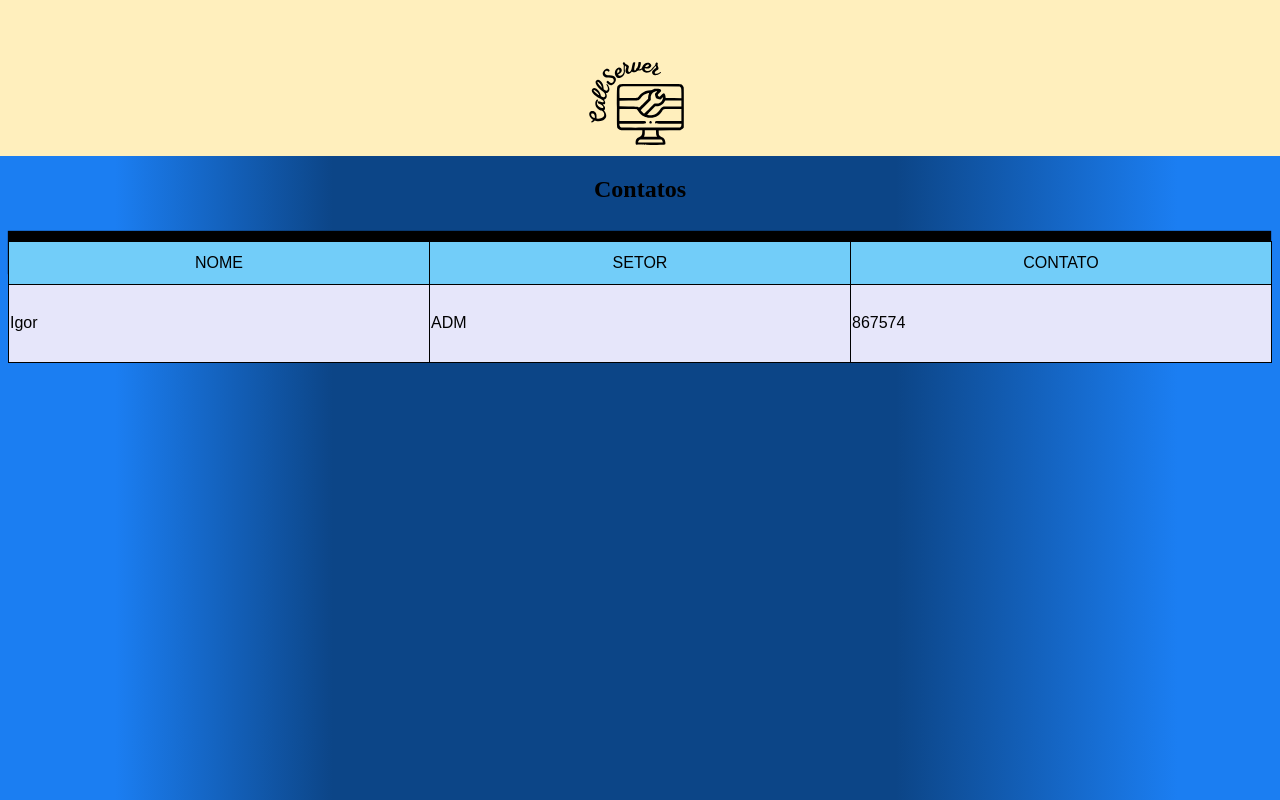
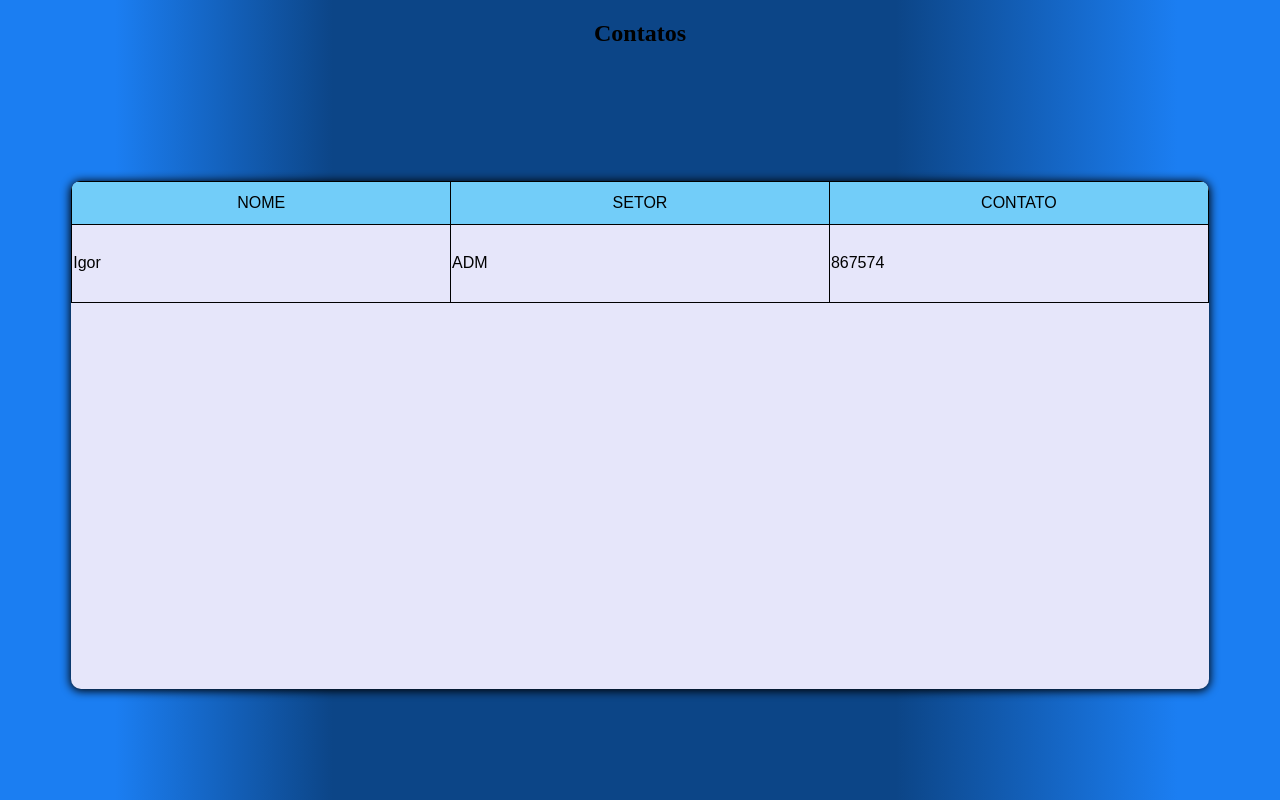
Before and after one commit to Igor-S-Souza/Trabalho-Final-1, a PHP site: page /ADM/contatos.php in a window 1280 px wide. Run offline with PHP 8.4, Linux system fonts and the light colour scheme; the visitor is signed in with stand-in values (Sample User, id 1); data comes from the database, SQL or seed files in the repository.

Commit message:
ajustes das tabelas em todas as janelas

```diff
--- a/ADM/contatos.php
+++ b/ADM/contatos.php
@@ -15,18 +15,18 @@ include("../BANCO/conexao.php");
 <body class="corpo">
 
     <center>
-      <div class="div_nome_empresa">
+<!--       <div class="div_nome_empresa">
         <br>
         <a href="menu.php"><img src="../IMAGENS/CallServer.svg"></a>
         <br>
-      </div>
+      </div> -->
     </center>
 
     <center>
 
     <h2> Contatos </h2>
     <br>
-
+<div class="div_tabela_andamento">
 <table class="tabela">
 
       <tr class="tr">
@@ -49,6 +49,7 @@ include("../BANCO/conexao.php");
       </tr>
      <?php   } ?>
 </table>
+</div>
 </center>
 </div>
 </body>
```
Also changed, not shown: ADM/andamento.php (+4 -3 lines).
